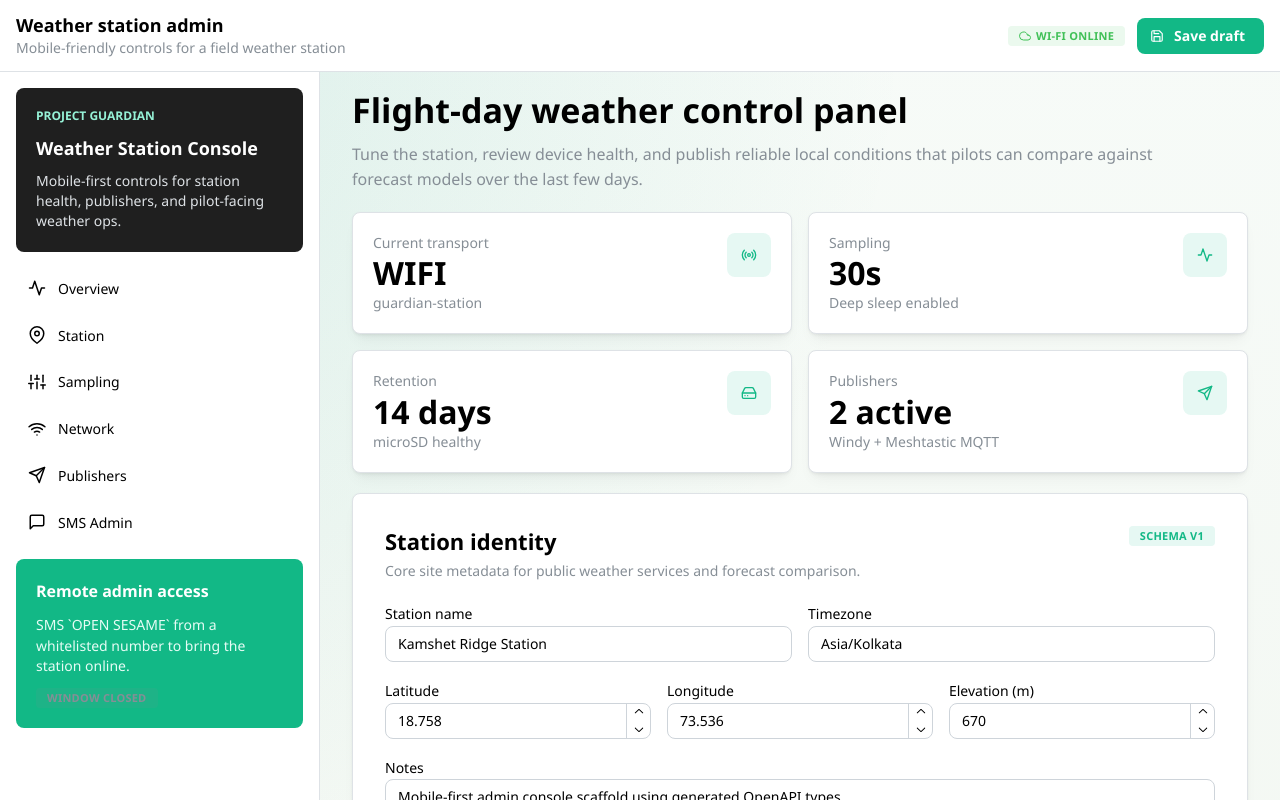
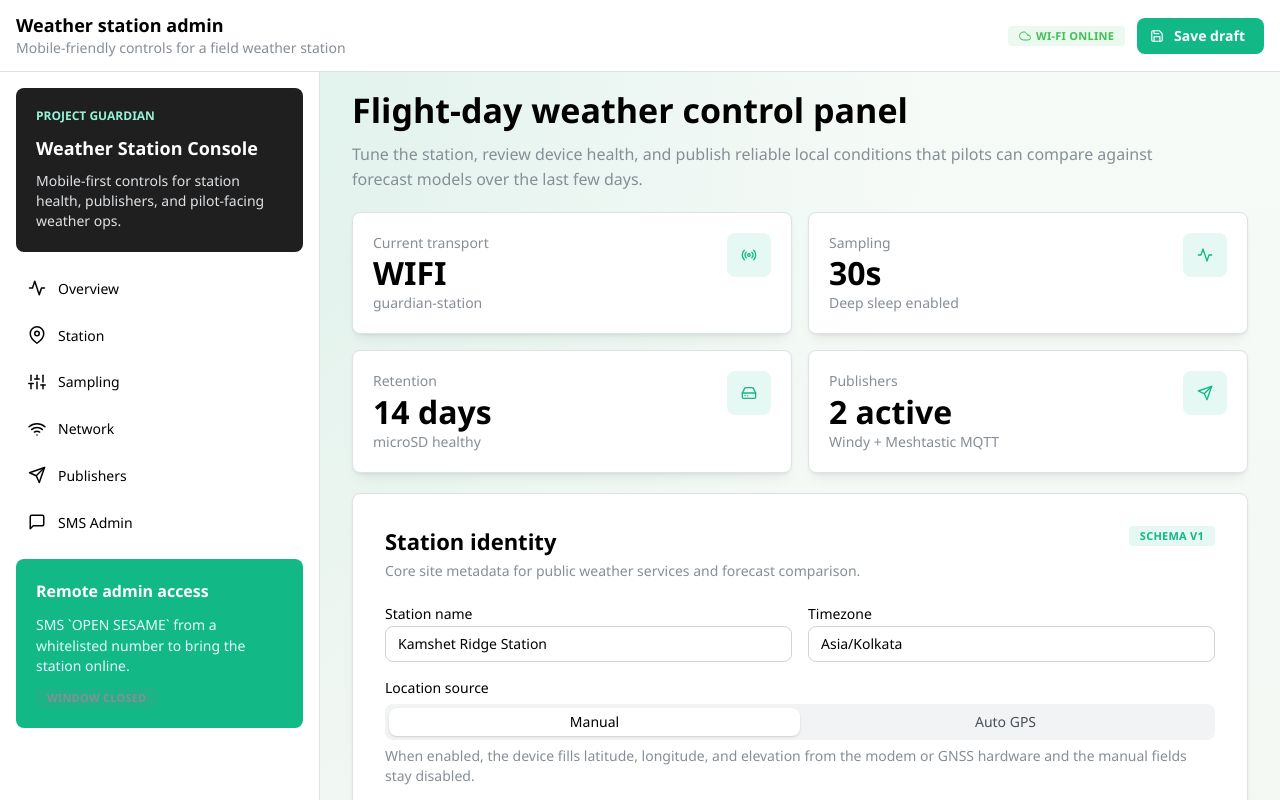
Before and after one commit to ketan/project-guardian, a React (Vite) app in the folder frontend/: page / in a window 1280 px wide. Shown: the top 800 px of the page. Built offline with nearby package versions, Linux system fonts and the light colour scheme.

Commit message:
feat: support gps-driven station location

```diff
--- a/frontend/src/api/generated.ts
+++ b/frontend/src/api/generated.ts
@@ -453,7 +453,8 @@ export interface components {
             stationName: string;
             /** @example Asia/Kolkata */
             timezone: string;
-            location: components["schemas"]["GeoLocation"];
+            locationFromGPS: boolean;
+            location?: components["schemas"]["GeoLocation"];
             notes?: string;
         };
         GeoLocation: {
--- a/frontend/src/components/sections/StationSection.tsx
+++ b/frontend/src/components/sections/StationSection.tsx
@@ -1,4 +1,4 @@
-import { Badge, Grid, NumberInput, TextInput, Textarea } from "@mantine/core";
+import { Badge, Grid, NumberInput, SegmentedControl, Stack, Text, TextInput, Textarea } from "@mantine/core";
 import { SectionCard } from "../SectionCard";
 import type { DeviceConfig, UiConfig } from "../../types/ui";
 
@@ -12,6 +12,13 @@ type StationSectionProps = {
 };
 
 export function StationSection({ config, updateStationField, setConfig }: StationSectionProps) {
+  const autoGps = config.station.locationFromGPS;
+  const manualLocation = config.station.location ?? {
+    latitude: 0,
+    longitude: 0,
+    elevationMeters: 0,
+  };
+
   return (
     <SectionCard
       id="station"
@@ -36,18 +43,42 @@ export function StationSection({ config, updateStationField, setConfig }: Statio
             onChange={(event) => updateStationField("timezone", event.currentTarget.value)}
           />
         </Grid.Col>
+        <Grid.Col span={12}>
+          <Stack gap={6}>
+            <Text fw={500} size="sm">
+              Location source
+            </Text>
+            <SegmentedControl
+              fullWidth
+              value={config.station.locationFromGPS ? "gps" : "manual"}
+              onChange={(value) => updateStationField("locationFromGPS", value === "gps")}
+              data={[
+                { label: "Manual", value: "manual" },
+                { label: "Auto GPS", value: "gps" },
+              ]}
+            />
+            <Text c="dimmed" size="sm">
+              When enabled, the device fills latitude, longitude, and elevation from the modem or
+              GNSS hardware and the manual fields stay disabled.
+            </Text>
+          </Stack>
+        </Grid.Col>
         <Grid.Col span={{ base: 12, sm: 4 }}>
           <NumberInput
             label="Latitude"
-            value={config.station.location.latitude}
+            value={manualLocation.latitude}
             decimalScale={5}
+            disabled={autoGps}
             onChange={(value) =>
               typeof value === "number"
                 ? setConfig((current) => ({
                     ...current,
                     station: {
                       ...current.station,
-                      location: { ...current.station.location, latitude: value },
+                      location: {
+                        ...(current.station.location ?? manualLocation),
+                        latitude: value,
+                      },
                     },
                   }))
                 : undefined
@@ -57,15 +88,19 @@ export function StationSection({ config, updateStationField, setConfig }: Statio
         <Grid.Col span={{ base: 12, sm: 4 }}>
           <NumberInput
             label="Longitude"
-            value={config.station.location.longitude}
+            value={manualLocation.longitude}
             decimalScale={5}
+            disabled={autoGps}
             onChange={(value) =>
               typeof value === "number"
                 ? setConfig((current) => ({
                     ...current,
                     station: {
                       ...current.station,
-                      location: { ...current.station.location, longitude: value },
+                      location: {
+                        ...(current.station.location ?? manualLocation),
+                        longitude: value,
+                      },
                     },
                   }))
                 : undefined
@@ -75,14 +110,18 @@ export function StationSection({ config, updateStationField, setConfig }: Statio
         <Grid.Col span={{ base: 12, sm: 4 }}>
           <NumberInput
             label="Elevation (m)"
-            value={config.station.location.elevationMeters ?? 0}
+            value={manualLocation.elevationMeters ?? 0}
+            disabled={autoGps}
             onChange={(value) =>
               typeof value === "number"
                 ? setConfig((current) => ({
                     ...current,
                     station: {
                       ...current.station,
-                      location: { ...current.station.location, elevationMeters: value },
+                      location: {
+                        ...(current.station.location ?? manualLocation),
+                        elevationMeters: value,
+                      },
                     },
                   }))
                 : undefined
--- a/frontend/src/data/mockDevice.tsx
+++ b/frontend/src/data/mockDevice.tsx
@@ -22,6 +22,7 @@ export const initialConfig: UiConfig = {
   station: {
     stationName: "Kamshet Ridge Station",
     timezone: "Asia/Kolkata",
+    locationFromGPS: false,
     location: {
       latitude: 18.758,
       longitude: 73.536,
```
Also changed, not shown: 1 other file (tests, documents, lock files or other folders).
